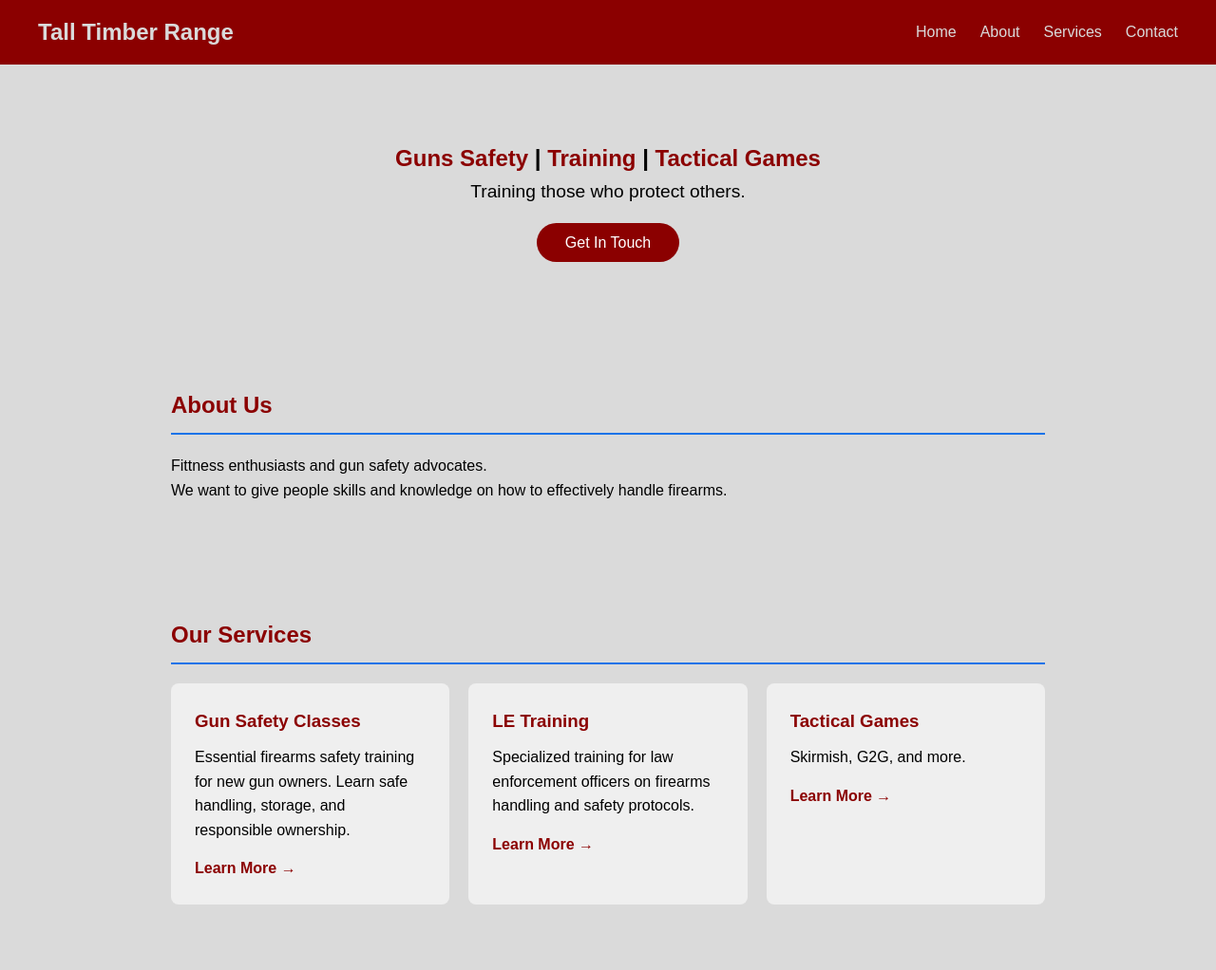
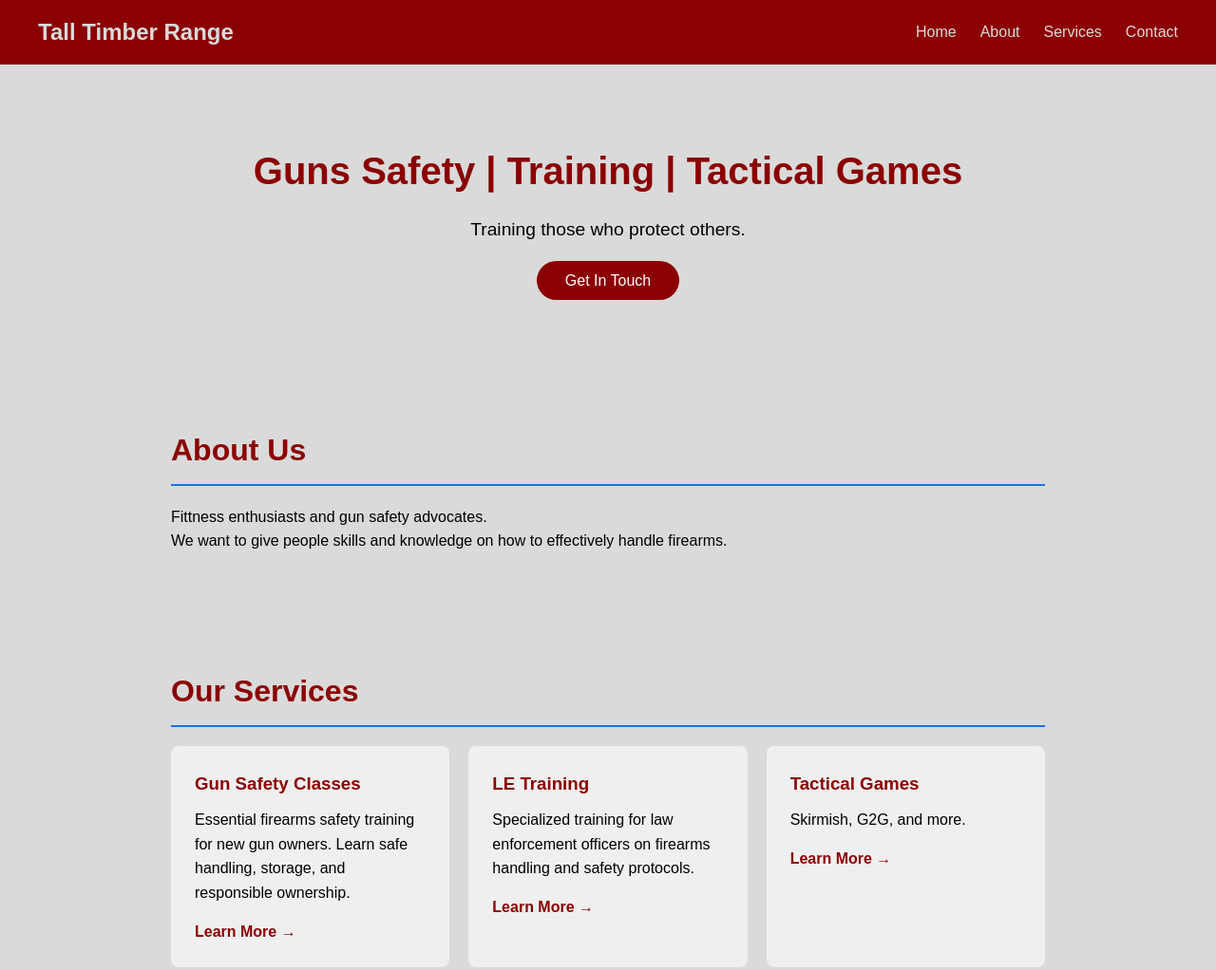
Before and after one commit to ttroyer17/TuscoRange, a plain HTML site: page index.html in a window 1280 px wide. Shown: the top 1022 px of the page at 95% size. Drawn offline with Linux system fonts and the light colour scheme.

Commit message:
Fix service page header colors

```diff
--- a/style.css
+++ b/style.css
@@ -49,6 +49,12 @@ nav {
     background-color: #dadada;
     text-align: center;
     padding: 80px 20px;
+}
+
+.hero h1 {
+    color: #8b0000;
+    font-size: 2.5rem;
+    margin-bottom: 15px;
 }
 
 .hero h1 a {
@@ -105,11 +111,15 @@ section {
 }
 
 section h2 {
-    font-size: 1.5rem;
-    color: #8b0000 ;
+    font-size: 2rem;
+    color: #8b0000;
     margin-bottom: 20px;
-    border-bottom: 2px solid #1a73e8 ;
+    border-bottom: 2px solid #1a73e8;
     padding-bottom: 10px;
+}
+
+h2 {
+    color: #8b0000;
 }
 
 /* Services Grid */
```
